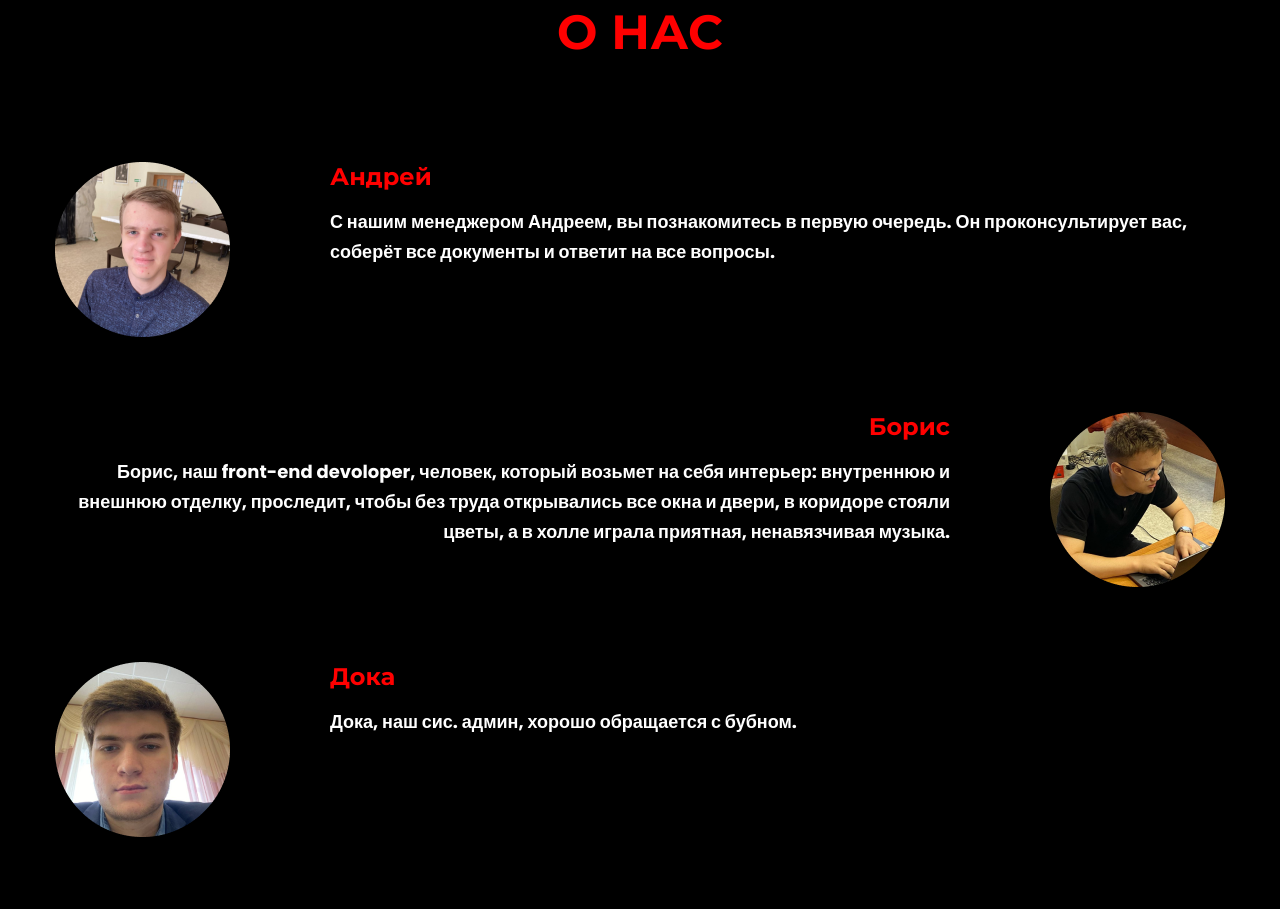
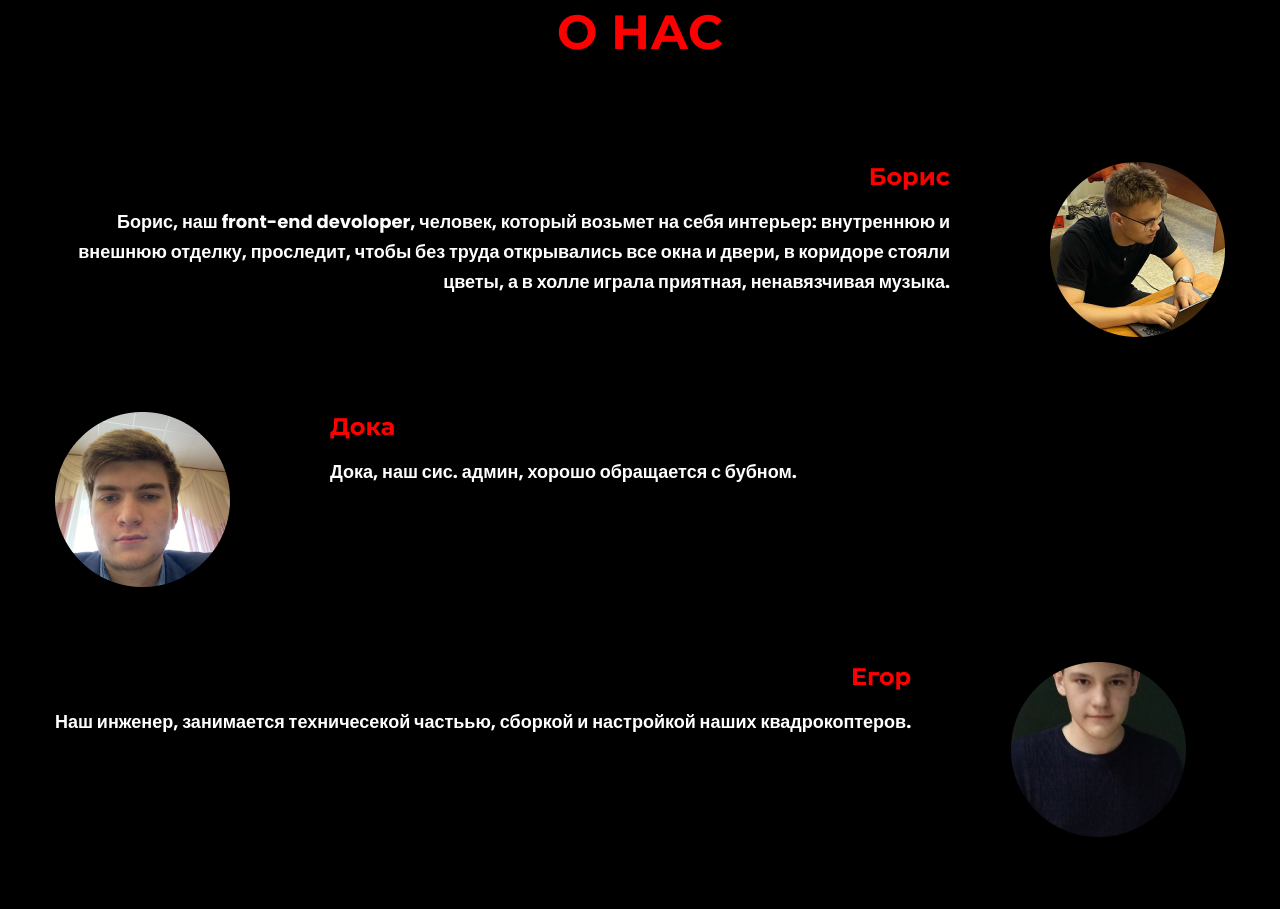
Before and after one commit to SkolerozZZ/AerotecINC11, a plain HTML site: page index.html in a window 1280 px wide. Shown: the part 897-1806 px from the top of the page. Drawn offline with nearby package versions, Linux system fonts and the light colour scheme.

Commit message:
Update index.html

```diff
--- a/index.html
+++ b/index.html
@@ -76,19 +76,7 @@
 
 
 
-        <div class="about__list">
-          <img src="images/Ivanov.png" alt="" class="about__list-img">
-          <div class="about__list-text">
-            <div class="about__list-title">
-              Андрей
-            </div>
-            <div class="about__list-disc">
-              С нашим менеджером Андреем, вы познакомитесь в первую очередь. Он проконсультирует вас, соберёт все
-              документы
-              и ответит на все вопросы.
-            </div>
-          </div>
-        </div>
+
 
         <div class="about__list1">
 
```
